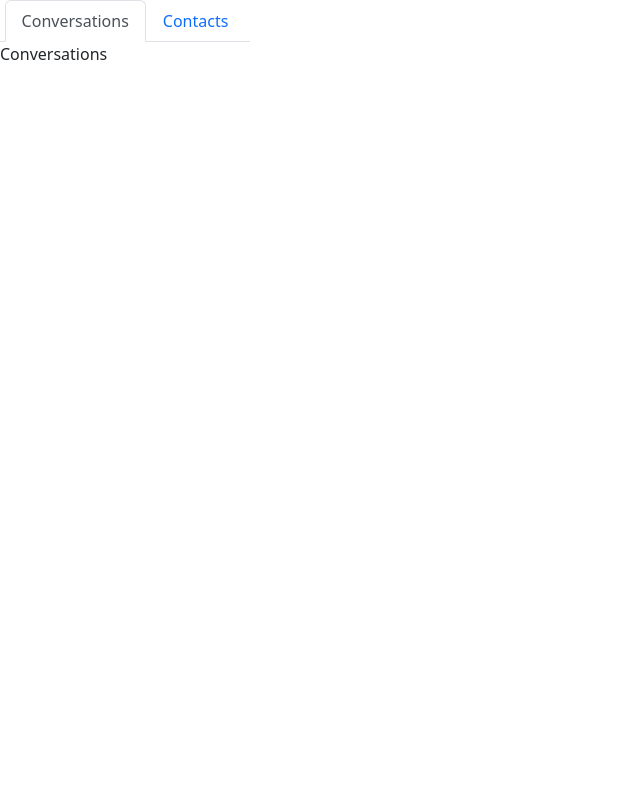
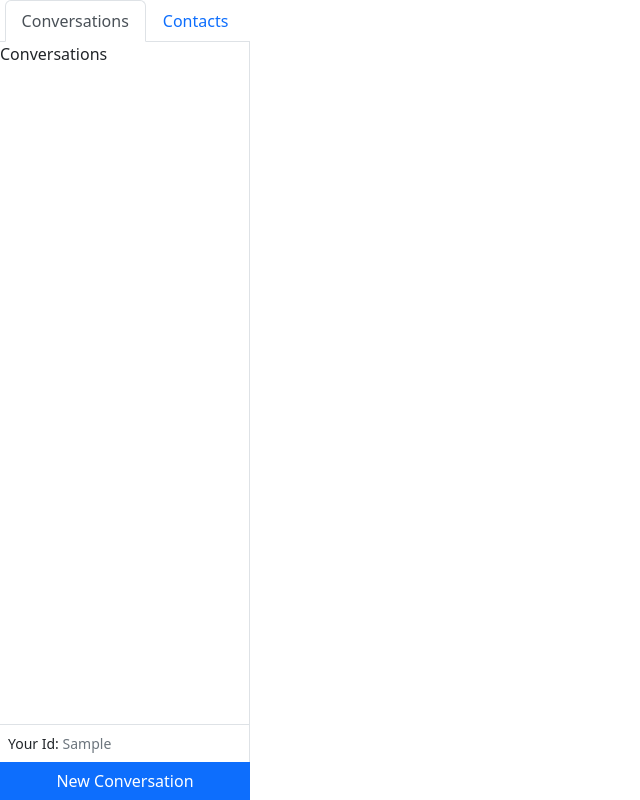
Before and after one commit to Stylesp007/Messaging-app, a React (Create React App) app: page / in a window 1280 px wide. Both pictures are taken after typing "Sample" into the empty fields and a click on the button "Login". Shown: the whole page, without its empty margins (0-640 px from the left). Built offline with nearby package versions, Linux system fonts and the light colour scheme.

Commit message:
created more components
Components to house the conversation modal and the contact modal

```diff
--- a/src/Componets/Dashboard.js
+++ b/src/Componets/Dashboard.js
@@ -3,6 +3,11 @@ import Sidebar from './Sidebar'
 
 export default function Dashboard({ id }) {
   return (
-    <Sidebar id={id}/>
+
+    <div className='d-flex' style={{height: '100vh'}}>
+      <Sidebar id={id}/>
+    </div>
+
+
   )
 }
--- /dev/null
+++ b/src/Componets/NewContactModal.js
@@ -0,0 +1,7 @@
+import React from 'react'
+
+export default function NewContactModal() {
+  return (
+    <div>NewContactModal</div>
+  )
+}
--- /dev/null
+++ b/src/Componets/NewConversationModal.js
@@ -0,0 +1,7 @@
+import React from 'react'
+
+export default function NewConversationModal() {
+  return (
+    <div>NewConversationModal</div>
+  )
+}
--- a/src/Componets/Sidebar.js
+++ b/src/Componets/Sidebar.js
@@ -1,17 +1,21 @@
 import React, {useState}from 'react'
-import { Tab, Nav } from 'react-bootstrap'
+import { Tab, Nav, Button, Modal } from 'react-bootstrap'
 import Conversations from './Conversations'
 import Contacts from './Contacts'
+import NewContactModal from './NewContactModal'
+import NewConversationModal from './NewConversationModal'
+
 
 const CONVERSATIONS_KEY = 'conversations'
 const CONTACTS_KEY = 'contacts'
 
 export default function Sidebar({ id }) {
   const [activeKey, setActiveKey] = useState(CONVERSATIONS_KEY)
+  const conversationOpen = activeKey === CONVERSATIONS_KEY
 
   return (
     <div style={{ width: '250px'}} className="d-flex flex-column">
-      <Tab.Container activeKey={activeKey} onselect={setActiveKey}>
+      <Tab.Container activeKey={activeKey} onSelect={setActiveKey}>
         <Nav variant='tabs' className='justify-content-center' >
           <Nav.Item>
             <Nav.Link eventKey= {CONVERSATIONS_KEY}>Conversations</Nav.Link>
@@ -20,7 +24,7 @@ export default function Sidebar({ id }) {
             <Nav.Link eventKey = {CONTACTS_KEY}>Contacts</Nav.Link>
           </Nav.Item>
         </Nav>
-        <Tab.Content>
+        <Tab.Content className="border-end overflow-auto flex-grow-1">
           <Tab.Pane eventKey={CONVERSATIONS_KEY}>
             <Conversations />
           </Tab.Pane>
@@ -28,7 +32,20 @@ export default function Sidebar({ id }) {
             <Contacts />
           </Tab.Pane>
         </Tab.Content>
+        <div className="p-2 border-top border-end small">
+          Your Id: <span className='text-muted'>{id}</span>
+        </div>
+        <Button className='rounded-0' >
+          New {conversationOpen ? 'Conversation' : 'Contact'}
+        </Button>
       </Tab.Container>
+
+      <Modal>
+        {conversationOpen ?
+          <NewConversationModal /> :
+          <NewContactModal />
+        }
+      </Modal>
     </div>
   )
 }
```
